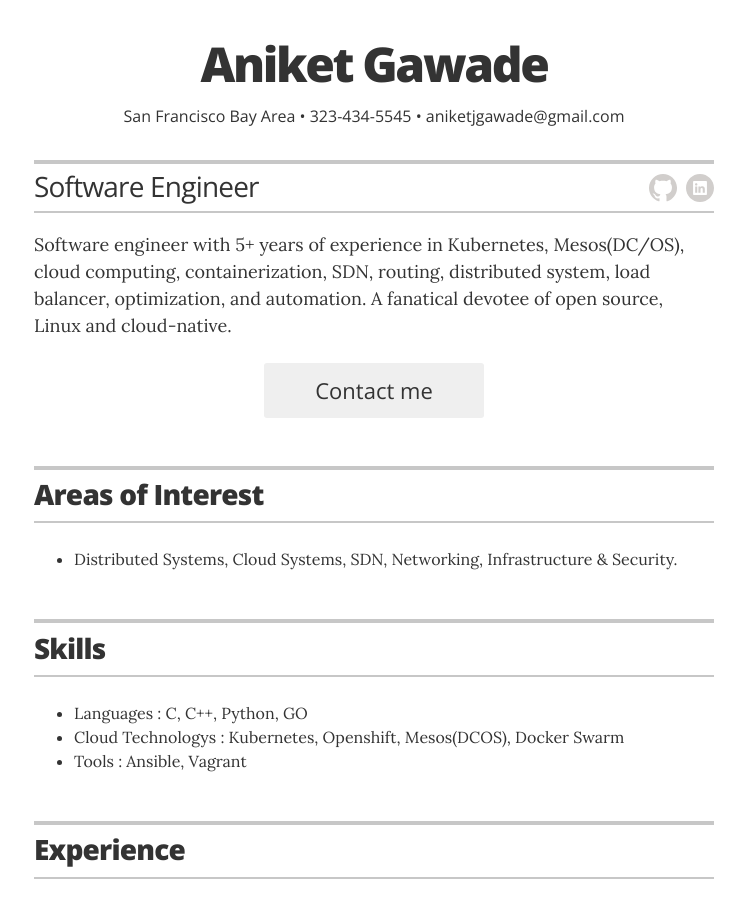
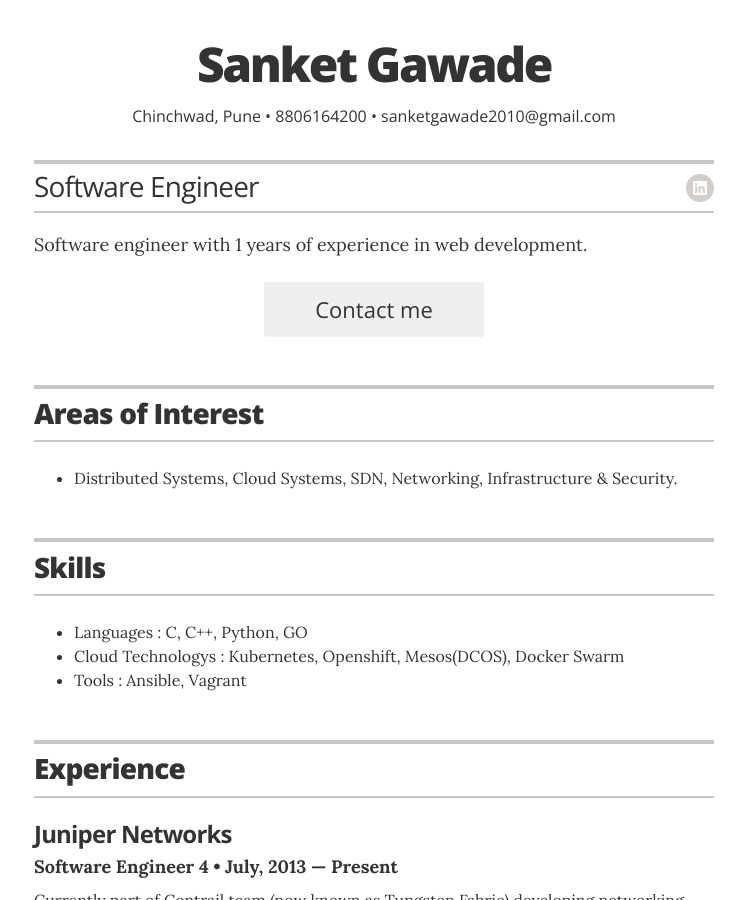
Before and after one commit to sanketgawaderepo/resume, a Jekyll site: the page built from index.html, in a window 1280 px wide and 900 px high. Shown: the whole window, without its empty margins (266-1011 px from the left). Built offline with Jekyll 4.4.1, drawn with Linux system fonts in a browser that asks for light colours.

Commit message:
Update _config.yml

```diff
--- a/_config.yml
+++ b/_config.yml
@@ -1,5 +1,5 @@
 # Site settings
-title: "Aniket's Resume"
+title: "Sanket's Resume"
 description: "Resume hosting via GitHub Pages site."
 
 # Build settings
@@ -10,20 +10,20 @@ sass:
 
 # Resume settings
 resume_avatar:                  "false"
-resume_name:                    "Aniket Gawade"
+resume_name:                    "Sanket Gawade"
 resume_title:                   "Software Engineer"
 
 # used for the contact button in _layouts/resume.html
-resume_contact_email:           "aniketjgawade@gmail.com"
+resume_contact_email:           "sanketgawade2010@gmail.com"
 
 # the next two items are used for schema itemprops in _layouts/resume.html
-resume_contact_telephone:       "323-434-5545"
-resume_contact_address:         "San Francisco Bay Area"
+resume_contact_telephone:       "+91-8806164200"
+resume_contact_address:         "Chinchwad, Pune"
 
-resume_header_contact_info:     "San Francisco Bay Area • 323-434-5545 • aniketjgawade@gmail.com"
+resume_header_contact_info:     "Chinchwad, Pune • 8806164200 • sanketgawade2010@gmail.com"
 display_header_contact_info:    "true"
 
-resume_header_intro: "<p>Software engineer with 5+ years of experience in Kubernetes, Mesos(DC/OS), cloud computing, containerization, SDN, routing, distributed system, load balancer, optimization, and automation. A fanatical devotee of open source, Linux and cloud-native.</p>"
+resume_header_intro: "<p>Software engineer with 1 years of experience in web development.</p>"
 
 # use "yes" to display the email contact button,
 # "no" to display an "I'm not looking for work" message,
@@ -45,13 +45,13 @@ resume_section_interests:       true
 # Resume social links
 # uncomment the options you wish to display, and add your own URL
 resume_social_links:
-  resume_github_url:            "https://github.com/aniketgawade"
+  #resume_github_url:            "https://github.com/sanketgawade"
   #resume_twitter_url:           "insert your Instagram URL here"
   #resume_dribbble_url:          "insert your Instagram URL here"
   # resume_facebook_url:          "insert Facebook URL here"
-  resume_linkedin_url:          "https://www.linkedin.com/in/aniketgawade"
+  resume_linkedin_url:          "https://www.linkedin.com/in/sanket-gawade"
   # resume_instagram_url:         "insert your Instagram URL here"
-  #resume_website_url:           "http://aniketgawade.github.io"
+  #resume_website_url:           "http://sanketgawade.github.io"
   #resume_medium_url:            "insert your Instagram URL here"
 resume_print_social_links:      true
 
```
